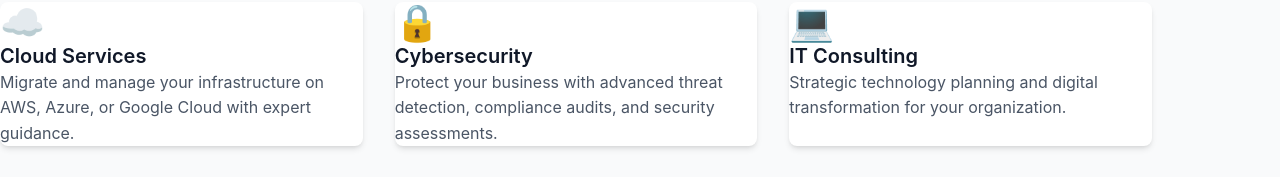
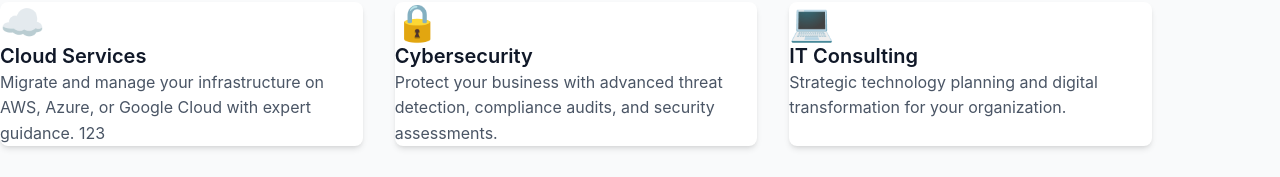
Before and after one commit to thanhnguyenviet25121994/builder-io, a Next.js app in the folder my-app/: page / in a window 1280 px wide. Shown: the part 307-484 px from the top of the page. Built offline with nearby package versions, Linux system fonts and the light colour scheme.

Commit message:
Update Cloud Services description text

```diff
--- a/my-app/app/page.tsx
+++ b/my-app/app/page.tsx
@@ -53,7 +53,7 @@ export default function Home() {
               {
                 icon: "☁️",
                 title: "Cloud Services",
-                desc: "Migrate and manage your infrastructure on AWS, Azure, or Google Cloud with expert guidance."
+                desc: "Migrate and manage your infrastructure on AWS, Azure, or Google Cloud with expert guidance. 123"
               },
               {
                 icon: "🔒",
```
